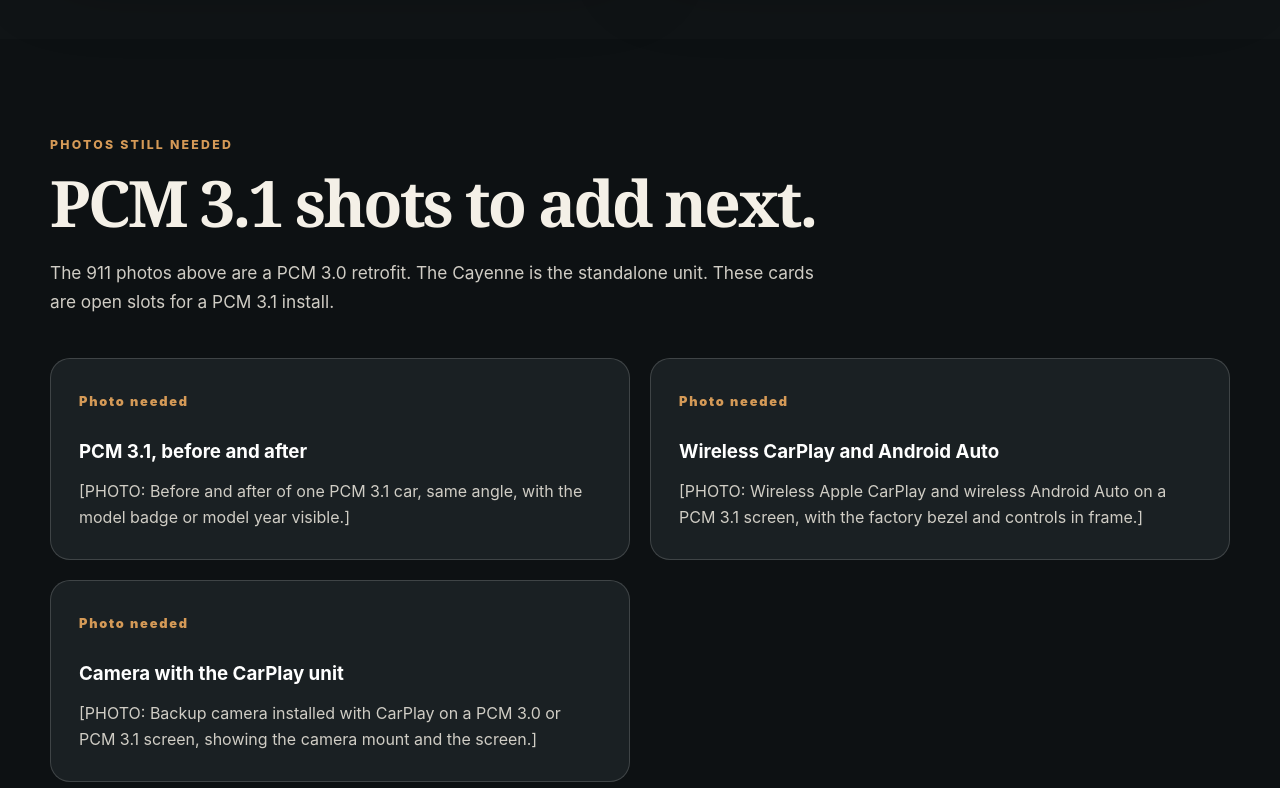
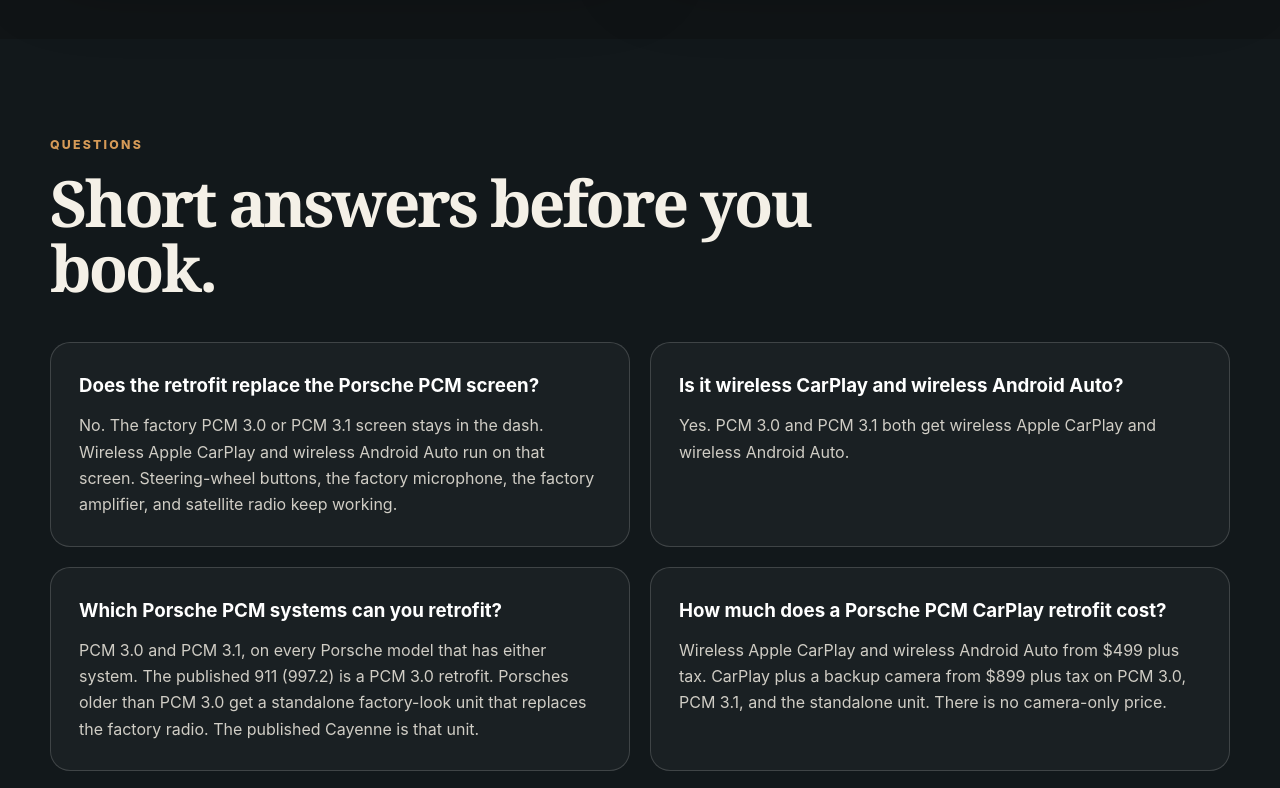
Before and after one commit to ryanehiggins/depotmotorworks, a plain HTML site: page porsche-pcm-carplay.html in a window 1280 px wide. Shown: the part 6020-6808 px from the top of the page. Drawn offline with Linux system fonts and the light colour scheme.

Commit message:
Remove the empty PCM 3.1 photo slots from the retrofit page.
The published 911 PCM 3.0 and Cayenne standalone-unit photos stay. No photo placeholders or confirm markers remain.

Co-authored-by: ryanehiggins <ryanehiggins@users.noreply.github.com>

```diff
--- a/porsche-pcm-carplay.html
+++ b/porsche-pcm-carplay.html
@@ -184,31 +184,6 @@ src="https://www.facebook.com/tr?id=1576387917274548&ev=PageView&noscript=1"
     </div>
   </section>
 
-  <section class="section project-gallery">
-    <div class="container">
-      <div class="eyebrow">Photos still needed</div>
-      <h2 class="section-title">PCM 3.1 shots to add next.</h2>
-      <p class="copy">The 911 photos above are a PCM 3.0 retrofit. The Cayenne is the standalone unit. These cards are open slots for a PCM 3.1 install.</p>
-      <div class="feature-list">
-        <article class="feature">
-          <span class="feature-kicker">Photo needed</span>
-          <h3>PCM 3.1, before and after</h3>
-          <p>[PHOTO: Before and after of one PCM 3.1 car, same angle, with the model badge or model year visible.]</p>
-        </article>
-        <article class="feature">
-          <span class="feature-kicker">Photo needed</span>
-          <h3>Wireless CarPlay and Android Auto</h3>
-          <p>[PHOTO: Wireless Apple CarPlay and wireless Android Auto on a PCM 3.1 screen, with the factory bezel and controls in frame.]</p>
-        </article>
-        <article class="feature">
-          <span class="feature-kicker">Photo needed</span>
-          <h3>Camera with the CarPlay unit</h3>
-          <p>[PHOTO: Backup camera installed with CarPlay on a PCM 3.0 or PCM 3.1 screen, showing the camera mount and the screen.]</p>
-        </article>
-      </div>
-    </div>
-  </section>
-
   <section class="section services" id="faq">
     <div class="container">
       <div class="eyebrow">Questions</div>
```
